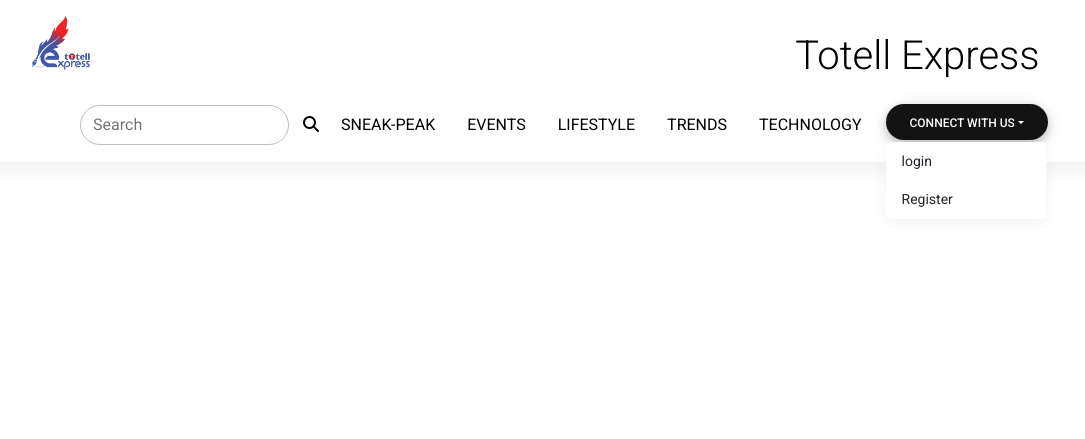
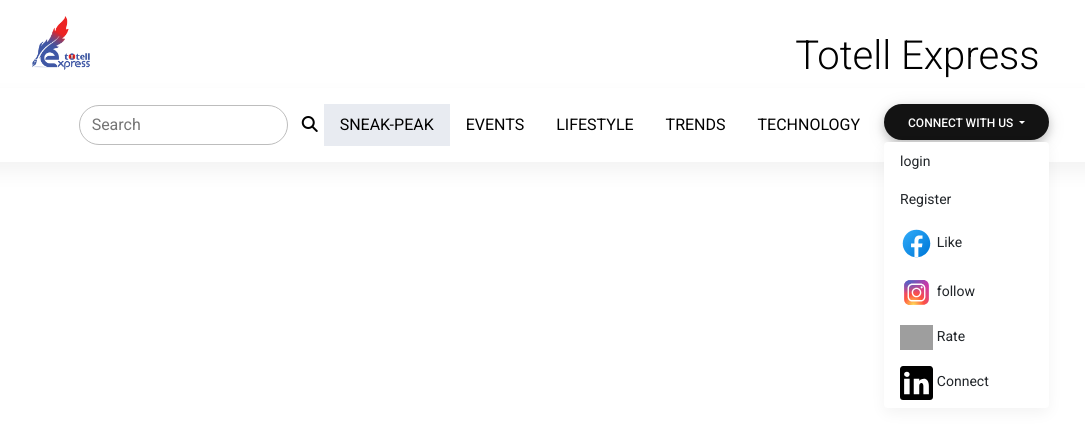
Before and after one commit to Deepjyoti13/ToTell, a Django app: template templates/Blog/nav.html in a window 1280 px wide, after a click on "CONNECT WITH US". Shown: the top 439 px of the page, without its empty margins (76-1161 px from the left). Run offline with Django 3.2, Linux system fonts and the light colour scheme; the template is opened without the code that fills it, so the values that code supplies are empty; some libraries are stand-ins or nearby versions; grey boxes are pictures that could not be loaded.

Commit message:
twenty sixth

```diff
--- a/templates/Blog/nav.html
+++ b/templates/Blog/nav.html
@@ -1,18 +1,20 @@
-{% load static %}
 <!DOCTYPE html>
 <html lang="en">
+
 <head>
     <meta charset="UTF-8" />
     <meta name="viewport" content="width=device-width, initial-scale=1, shrink-to-fit=no" />
     <meta http-equiv="x-ua-compatible" content="ie=edge" />
-    <link rel="stylesheet" href="https://stackpath.bootstrapcdn.com/font-awesome/4.7.0/css/font-awesome.min.css">
+    <link rel="stylesheet" href="https://stackpath.bootstrapcdn.com/font-awesome/4.7.0/css/font-awesome.min.css" />
+    <title>TOTELL EXPRESS | Home</title>
     <link rel="stylesheet" href="https://stackpath.bootstrapcdn.com/bootstrap/4.3.1/css/bootstrap.min.css"
-        integrity="sha384-ggOyR0iXCbMQv3Xipma34MD+dH/1fQ784/j6cY/iJTQUOhcWr7x9JvoRxT2MZw1T" crossorigin="anonymous">
+        integrity="sha384-ggOyR0iXCbMQv3Xipma34MD+dH/1fQ784/j6cY/iJTQUOhcWr7x9JvoRxT2MZw1T" crossorigin="anonymous" />
     <link rel="icon" href="" type="image/x-icon" />
     <link rel="stylesheet" href="https://use.fontawesome.com/releases/v5.11.2/css/all.css" />
-    <link rel="icon" href="{% static 'img/totell-e1559974619203.png' %}" type="image/x-icon">
+    <link rel="icon" href="img/totell-e1559974619203.png" type="image/x-icon" />
+
     <link rel="stylesheet" href="https://fonts.googleapis.com/css2?family=Roboto:wght@300;400;500;700&display=swap" />
-    <link rel="stylesheet" href="{% static 'css/mdb.min.css' %}" />
+    <link rel="stylesheet" href="css/mdb.min.css" />
     <script src="https://kit.fontawesome.com/a480d15915.js" crossorigin="anonymous"></script>
     <style>
         body {
@@ -32,11 +34,19 @@
         }
 
         #socialicon {
-            width: 100%;
+            width: 25%;
         }
 
         .nav-link {
             color: black !important;
+        }
+
+        .nav-link {
+            border-radius: 50px;
+        }
+
+        .active, .nav-link:hover {
+            background: rgba(3, 35, 104, 0.089);
         }
 
         @media only screen and (max-width: 991px) {
@@ -48,10 +58,14 @@
             }
 
             #mobmen {
-                background-image: url({% static 'img/button.svg' %});
+                background-image: url(./img/button.svg);
 
                 width: 3em;
                 height: 3em;
+            }
+
+            #socialicon {
+                width: 100%;
             }
 
             #navbarnav {
@@ -93,6 +107,10 @@
                 justify-content: center;
                 padding: 0;
             }
+
+            .pcon {
+                display: none;
+            }
         }
 
         @media only screen and (max-width: 767px) {
@@ -104,10 +122,14 @@
             }
 
             #mobmen {
-                background-image: url({% static 'img/button.svg);
+                background-image: url(./img/button.svg);
 
                 width: 3em;
                 height: 3em;
+            }
+
+            #socialicon {
+                width: 100%;
             }
 
             #navbarnav {
@@ -133,6 +155,10 @@
                 justify-content: center;
             }
 
+            .pcon {
+                display: none;
+            }
+
             #iconrowbot i {
                 margin: 0px;
                 padding: 0;
@@ -142,17 +168,14 @@
 </head>
 
 <body>
-
     <!-- Start your project here-->
 
-
     <!--carousel-->
-    <nav class="navbar navbar-expand-lg navbar-light ">
+    <nav class="navbar navbar-expand-lg navbar-light">
         <div class="container">
-
             <div class="row">
                 <div class="col-md-1 ml-3">
-                    <img src="{% static 'img/totell-e1559974619203.png' %}" style="width: 100%;" alt="">
+                    <img src="./img/totell-e1559974619203.png" style="width: 100%;" alt="" />
                 </div>
                 <div class="display-6 col-md-10 mt-4 text-right">Totell Express</div>
             </div>
@@ -161,19 +184,20 @@
 
     <!--Navbar-->
 
-    <nav class="navbar sticky-top navbar-expand-lg navbar-dark primary-color " id="a">
+    <nav class="navbar sticky-top navbar-expand-lg navbar-dark primary-color" id="a">
         <button class="navbar-toggler btn" id="mobilemenu" type="button" data-toggle="collapse"
             data-target="#navbarnav">
-            <span class="navbar-toggler-icon ml-auto " id="mobmen"></span>
+            <span class="navbar-toggler-icon ml-auto" id="mobmen"></span>
         </button>
         <div class="collapse navbar-collapse" id="navbarnav">
             <ul class="navbar-nav m-auto p-2">
-                <li class="nav-item px-1 active">
-                </li>
-                <form class="form-inline my-2 my-lg-0 ">
+                <li class="nav-item px-1"></li>
+                <form class="form-inline my-2 my-lg-0">
                     <input class="form-control mr-sm-2 rounded-pill" id="query" name="query" type="search"
-                        placeholder="Search" aria-label="Search">
-                    <button type="submit" style="background:none;border: none;"><i class="fas fa-search"></i></button>
+                        placeholder="Search" aria-label="Search" />
+                    <button type="submit" style="background: none; border: none;">
+                        <i class="fas fa-search"></i>
+                    </button>
                 </form>
                 <li class="nav-item px-2 active">
                     <a href="#" class="nav-link">SNEAK-PEAK</a>
@@ -190,28 +214,45 @@
                 <li class="nav-item px-2">
                     <a href="#e" class="nav-link">TECHNOLOGY</a>
                 </li>
+
                 <li class="nav-item px-2" id="hiuser">
                     <!--Dropdown primary-->
                     <div class="dropdown rounded-pill">
                         <!--Trigger-->
-                        <button class="btn btn-dark dropdown-toggle rounded-pill " type="button" id="dropdownMenu1"
-                            data-toggle="dropdown" aria-haspopup="true" aria-expanded="false">Connect with Us</button>
+                        <button class="btn btn-dark dropdown-toggle rounded-pill" type="button" id="dropdownMenu1"
+                            data-toggle="dropdown" aria-haspopup="true" aria-expanded="false">
+                            Connect with Us
+                        </button>
+
                         <!--Menu-->
                         <div class="dropdown-menu dropdown-primary">
                             <a class="dropdown-item" href="#">login</a>
                             <a class="dropdown-item" href="#">Register</a>
+                            <a class="dropdown-item pcon" href="#"><img id="socialicon" src="./img/icons8-facebook.svg"
+                                    alt="" />
+                                Like</a>
+                            <a class="dropdown-item pcon" href="#"><img id="socialicon" src="./img/icons8-instagram.svg"
+                                    alt="" />
+                                follow</a>
+                            <a class="dropdown-item pcon" href="#"><img id="socialicon"
+                                    src="./img/icons8-google-maps.svg" alt="" />
+                                Rate</a>
+                            <a class="dropdown-item pcon" href="#"><img id="socialicon" src="./img/icons8-linkedin.svg"
+                                    alt="" />
+                                Connect</a>
                         </div>
                     </div>
                     <!--/Dropdown primary-->
                 </li>
             </ul>
+
             <div class="container row" id="icon2nav">
                 <p style="font-weight: 600;">Follow us</p>
                 <div class="row" id="iconrowbot">
-                    <a class="col-2" href=""><img id="socialicon" src="{% static 'img/icons8-facebook.svg' %}" alt=""></a>
-                    <a class="col-2" href=""><img id="socialicon" src="{% static 'img/icons8-instagram.svg' %}" alt=""></a>
-                    <a class="col-2" href=""><img id="socialicon" src="{% static 'img/icons8-google-maps.svg' %}" alt=""></a>
-                    <a class="col-2" href=""><img id="socialicon" src="{% static 'img/icons8-linkedin.svg' %}" alt=""></a>
+                    <a class="col-2" href=""><img id="socialicon" src="./img/icons8-facebook.svg" alt="" /></a>
+                    <a class="col-2" href=""><img id="socialicon" src="./img/icons8-instagram.svg" alt="" /></a>
+                    <a class="col-2" href=""><img id="socialicon" src="./img/icons8-google-maps.svg" alt="" /></a>
+                    <a class="col-2" href=""><img id="socialicon" src="./img/icons8-linkedin.svg" alt="" /></a>
                 </div>
             </div>
         </div>
@@ -223,5 +264,6 @@
         pause: "hover",
     });
 </script>
-<script type="text/javascript" src="{% static 'js/mdb.min.js' %}"></script>
+<script type="text/javascript" src="js/mdb.min.js"></script>
+
 </html>
```
